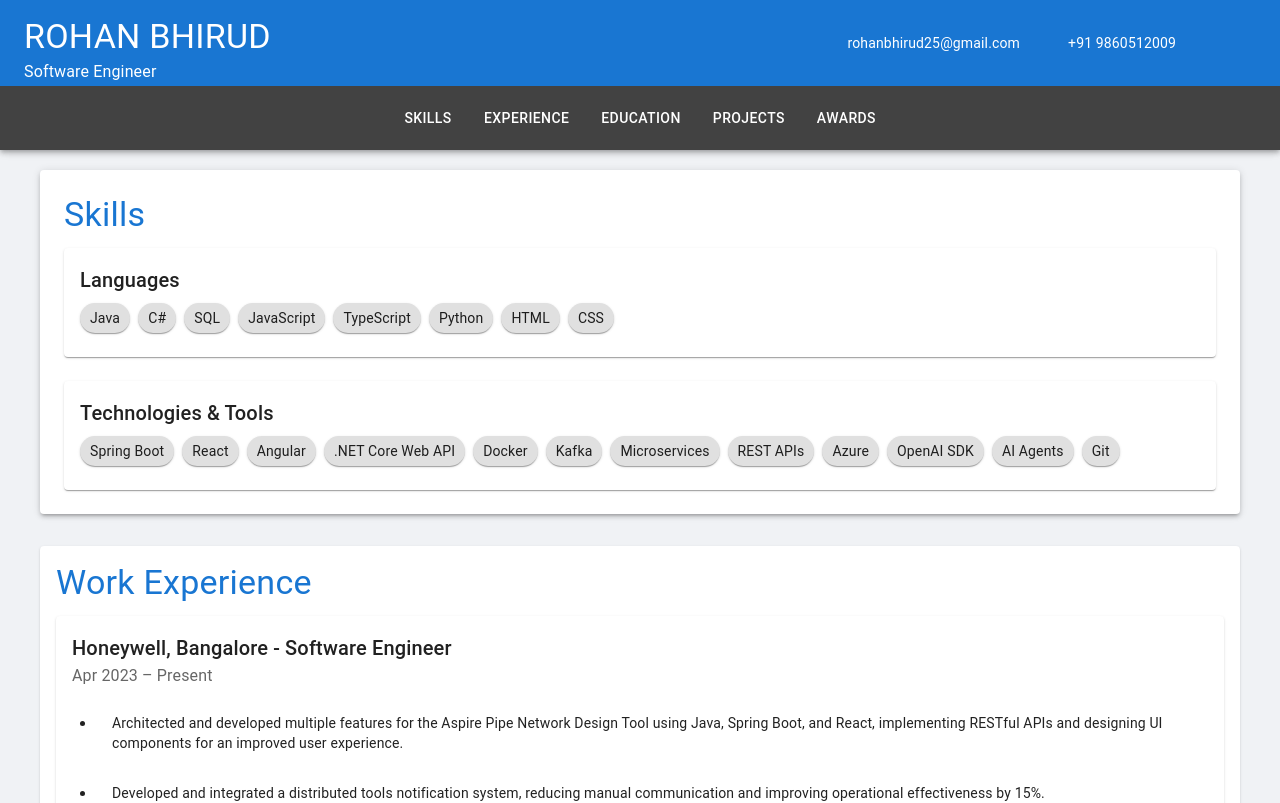
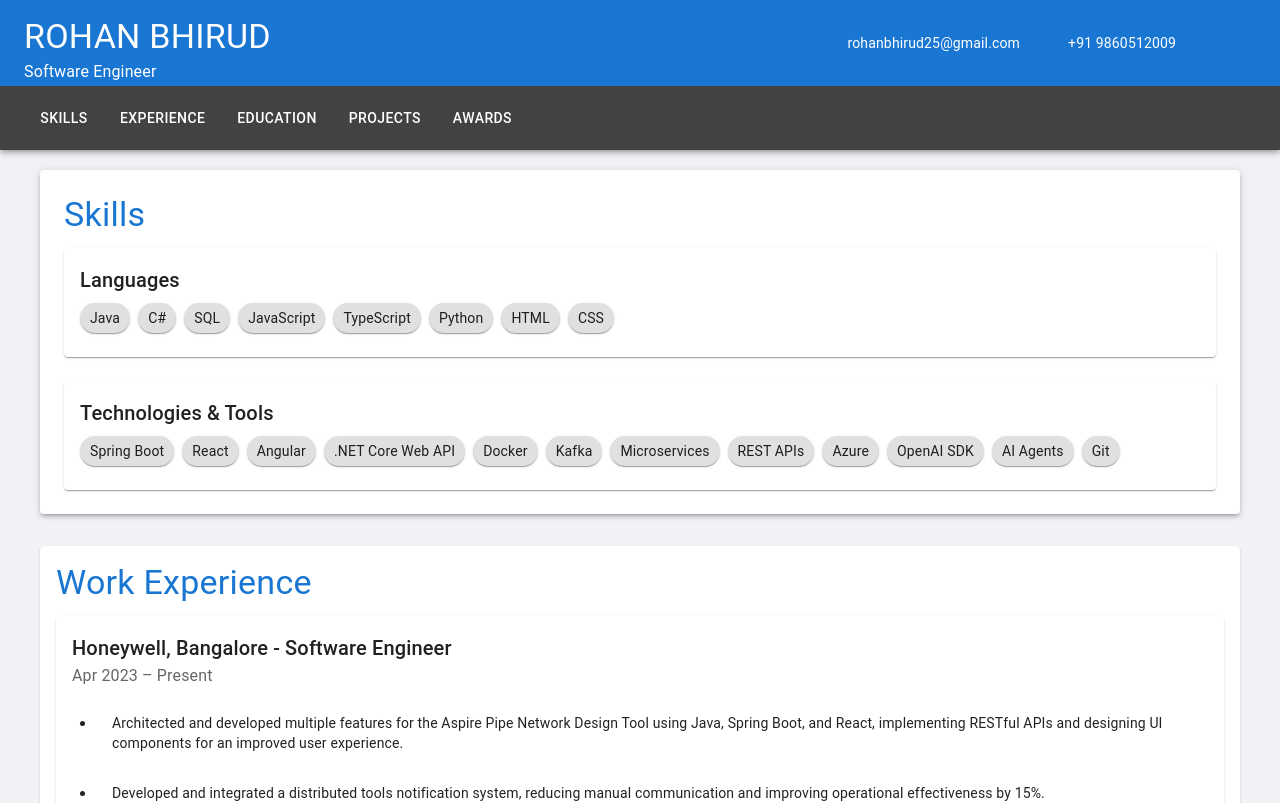
Before and after one commit to rohanbhirud/rohanbhirud.github.io, a React (Create React App) app: page / in a window 1280 px wide. Shown: the top 803 px of the page. Built offline with nearby package versions, Linux system fonts and the light colour scheme; some icons are missing.

Commit message:
updating header

```diff
--- a/src/components/Header.js
+++ b/src/components/Header.js
@@ -39,7 +39,7 @@ function Header({ name, linkedin, github, phone, email }) { // Receive the email
           </a>
         </Box>
       </Toolbar>
-      <Toolbar component="nav" sx={{ justifyContent: 'center', bgcolor: 'grey.800' }}>
+      <Toolbar component="nav" sx={{ justifyContent: 'flex-start', bgcolor: 'grey.800' }}>
         <Button color="inherit" sx={{ mx: 1 }} component={Link} to="skills" smooth={true} duration={500} offset={-64}>Skills</Button> {/* These are your navigation links */}
         <Button color="inherit" sx={{ mx: 1 }} component={Link} to="experience" smooth={true} duration={500} offset={-64}>Experience</Button>
         <Button color="inherit" sx={{ mx: 1 }} component={Link} to="education" smooth={true} duration={500} offset={-64}>Education</Button>
```
